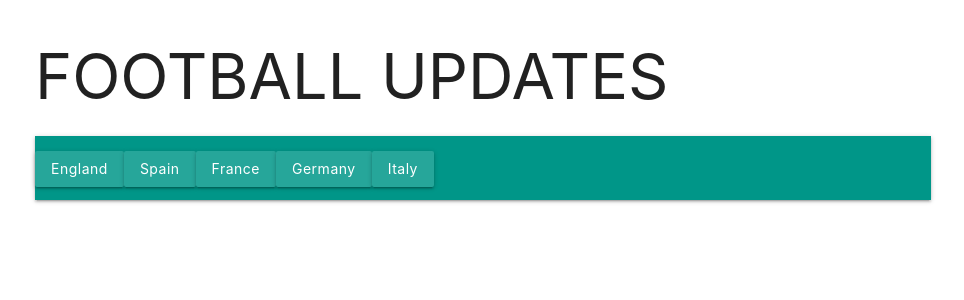
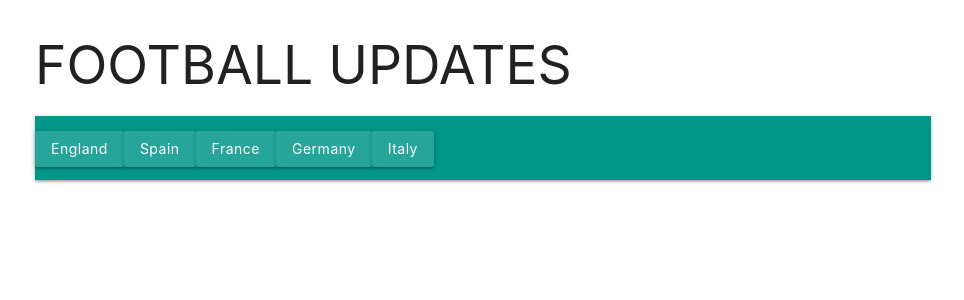
Before and after one commit to mxn/football-update, an Angular app: page / in a window 1280 px wide. Shown: the top 300 px of the page, without its empty margins (157-1121 px from the left). Built offline with nearby package versions, Linux system fonts and the light colour scheme.

Commit message:
h1 to h2

```diff
--- a/src/app/app.component.html
+++ b/src/app/app.component.html
@@ -1,5 +1,5 @@
 <div class="container">
-  <h1>FOOTBALL UPDATES</h1>
+  <h2>FOOTBALL UPDATES</h2>
   <app-country-navigation></app-country-navigation>
   <router-outlet></router-outlet>
 </div>
```
Also changed, not shown: 1 other file (tests, documents, lock files or other folders).
